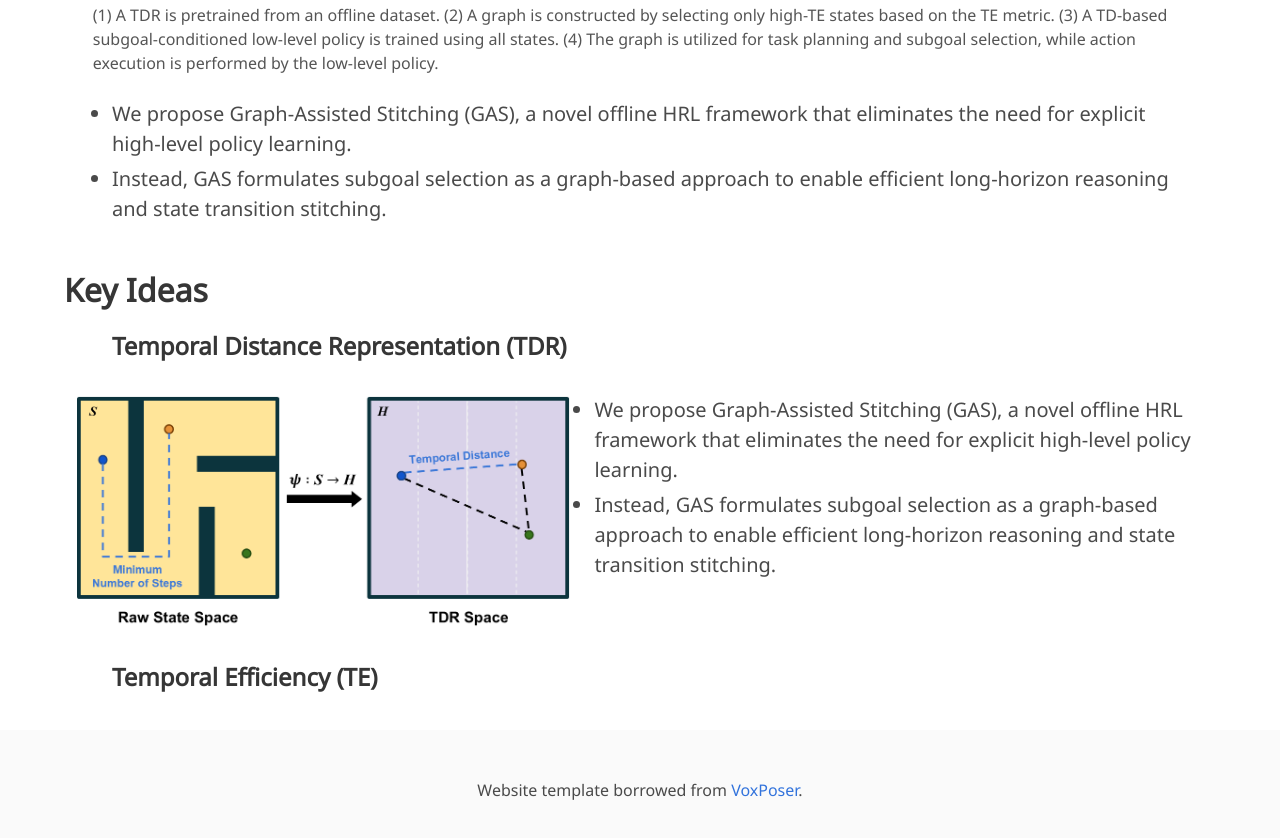
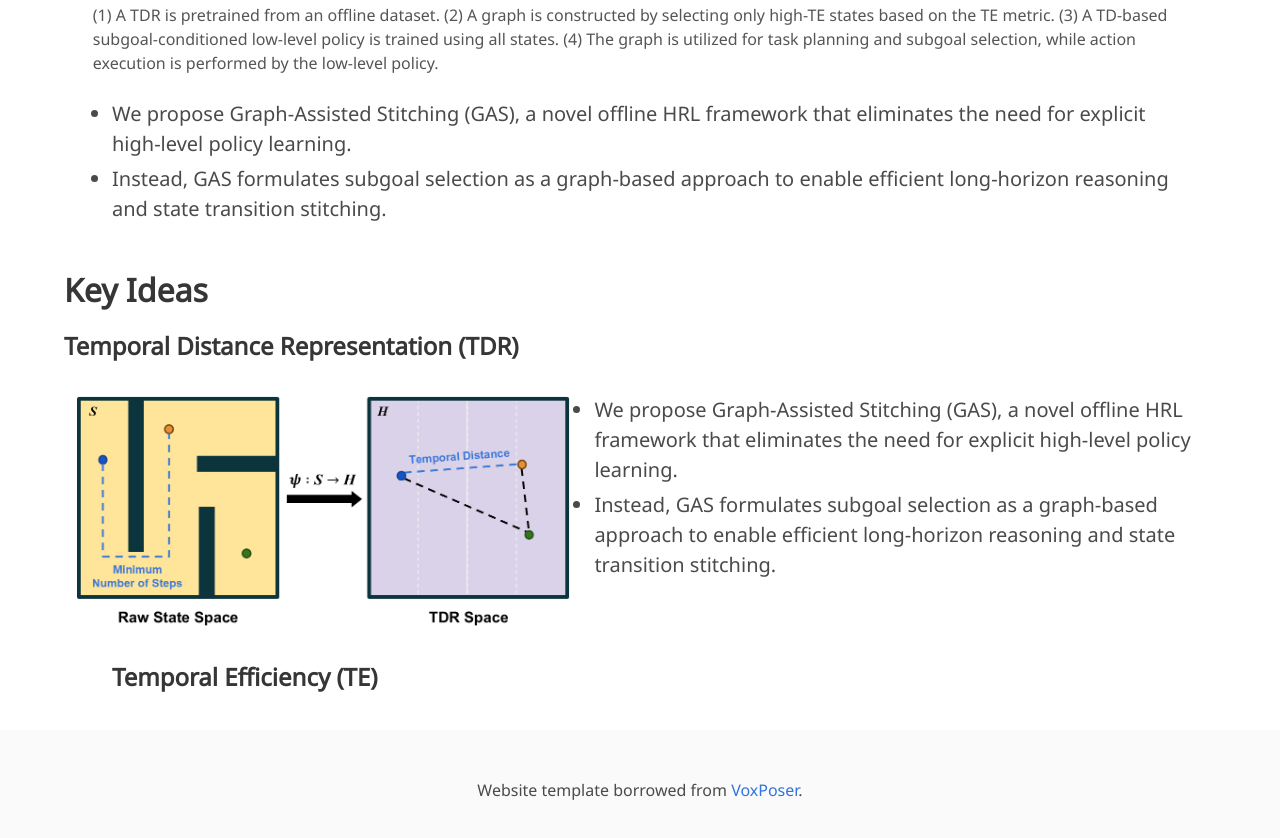
Before and after one commit to qortmdgh4141/projects, a plain HTML site: page GAS/index.html in a window 1280 px wide. Shown: the part 2625-3463 px from the top of the page. Drawn offline with nearby package versions, Linux system fonts and the light colour scheme; some icons are missing; a web font is replaced by a local one.

Commit message:
Update index.html

```diff
--- a/GAS/index.html
+++ b/GAS/index.html
@@ -157,7 +157,7 @@
       Key Ideas
     </h3>
     <!-- ====================== TDR ====================== -->
-    <h4 class="title is-4 has-text-left left-narrow" style="margin-bottom: 1.5rem;">
+    <h4 class="title is-4 has-text-left" style="margin-bottom: 1.5rem;">
       Temporal Distance Representation (TDR)
     </h4>
     <div class="columns left-narrow" style="margin: 0 auto 1.5rem;">
```
